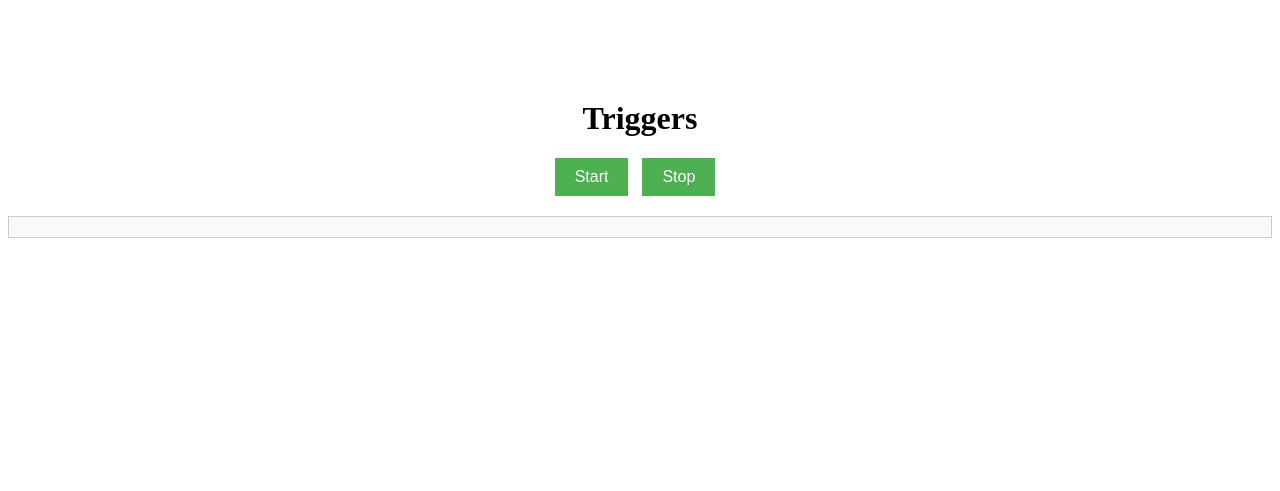
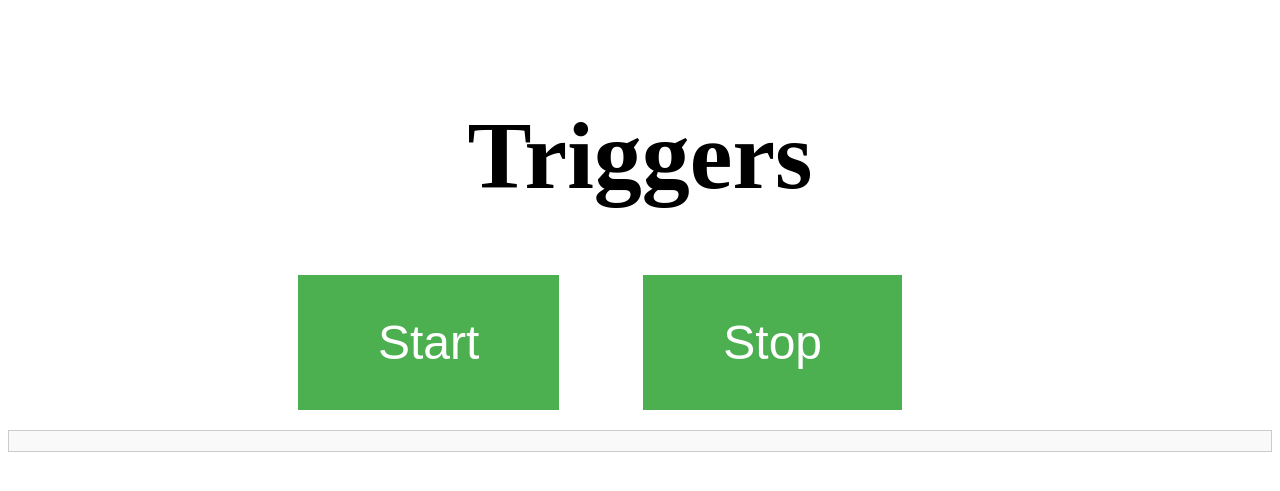
Before and after one commit to Vyadavgit/robo-pi, a Flask app: page / in a window 1280 px wide. Shown: the top 491 px of the page. Run offline with Flask 2, Linux system fonts and the light colour scheme.

Commit message:
resize triggers

```diff
--- a/templates/index.html
+++ b/templates/index.html
@@ -8,13 +8,13 @@
             margin-top: 100px;
         }
         .button {
-            padding: 10px 20px;
-            font-size: 16px;
+            padding: 40px 80px; /* Increased padding for extra large size */
+            font-size: 48px; /* Increased font size for extra large size */
             background-color: #4CAF50;
             color: white;
             border: none;
             cursor: pointer;
-            margin-right: 10px;
+            margin-right: 80px; /* Increased margin for separation */
         }
         #logBox {
             margin-top: 20px;
@@ -34,7 +34,7 @@
 </head>
 <body>
     <div class="container">
-        <h1>Triggers</h1>
+        <h1 style="font-size: 96px;">Triggers</h1>
         <button class="button" onclick="startProcess()">Start</button>
         <button class="button" onclick="stopProcess()">Stop</button>
     </div>
```
